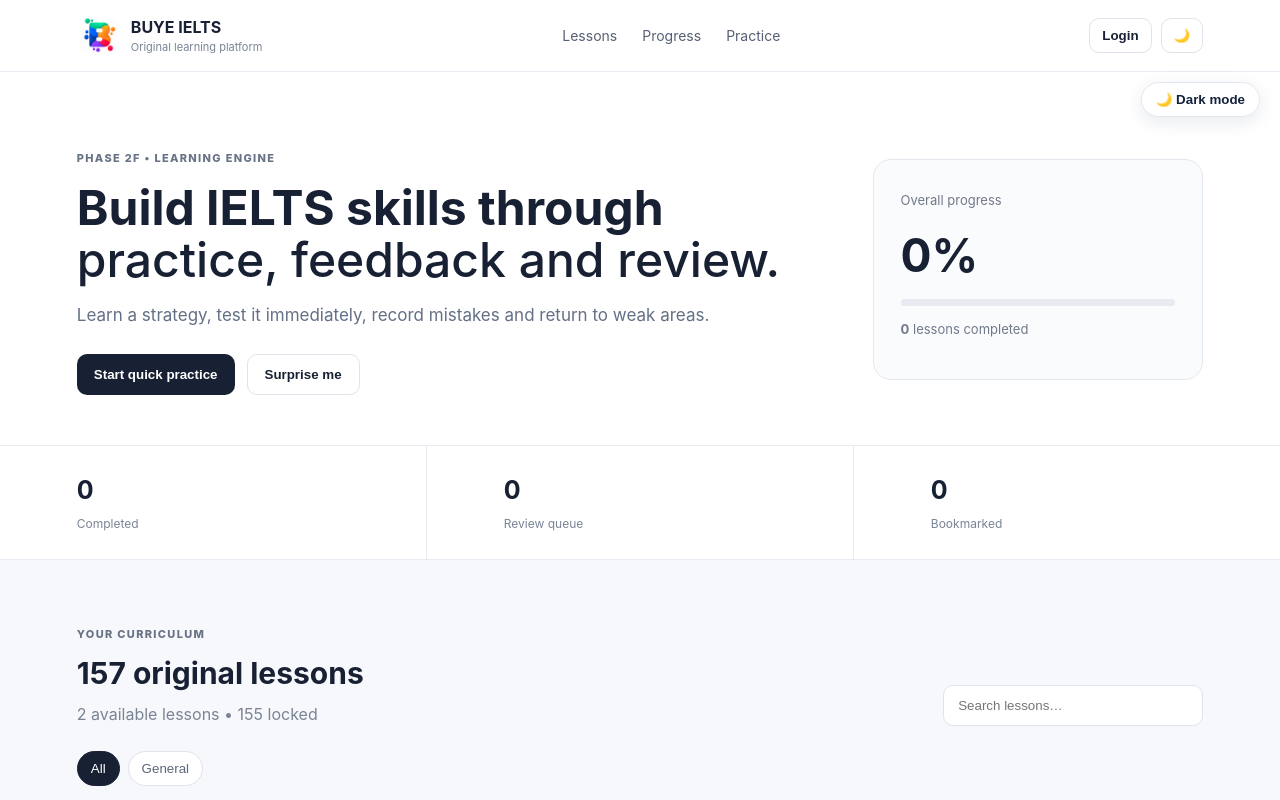
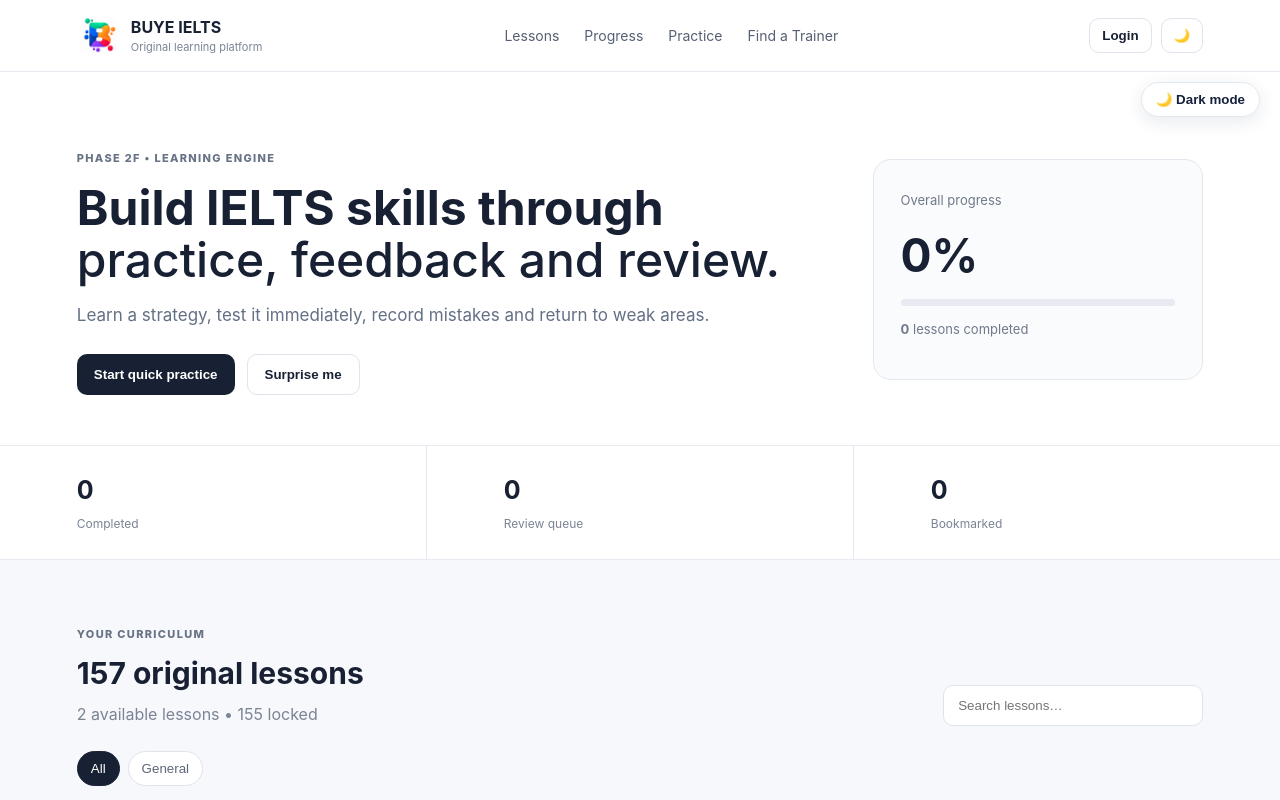
Before and after one commit to sujinaero-sys/buyeielts12092026, a plain HTML site: page web/ielts.html in a window 1280 px wide. Shown: the top 800 px of the page. Drawn offline with Linux system fonts and the light colour scheme.

Commit message:
feat: add Find a Trainer gateway to IELTS navigation

```diff
--- a/web/ielts.html
+++ b/web/ielts.html
@@ -1,6 +1,6 @@
 <!doctype html><html lang="en"><head><meta charset="utf-8"><meta name="viewport" content="width=device-width,initial-scale=1"><title>BUYE IELTS — Learn. Practise. Improve.</title><link rel="stylesheet" href="css/style.css">  <link rel="stylesheet" href="css/buye-theme.css">
 </head><body>
-<header class="topbar"><div class="brand"><img class="logo-img" src="assets/buye-logo.png" alt="BUYE logo"><div><strong>BUYE IELTS</strong><small>Original learning platform</small></div></div><nav><a href="#lessons">Lessons</a><a href="#progress">Progress</a><a href="practice.html">Practice</a></nav>
+<header class="topbar"><div class="brand"><img class="logo-img" src="assets/buye-logo.png" alt="BUYE logo"><div><strong>BUYE IELTS</strong><small>Original learning platform</small></div></div><nav><a href="#lessons">Lessons</a><a href="#progress">Progress</a><a href="practice.html">Practice</a><a href="https://iwm.buye.online/">Find a Trainer</a></nav>
 <div class="topbar-actions"><span class="auth-user" id="authUser"></span><button class="header-btn" id="loginBtn">Login</button><button class="header-btn" id="themeToggle">🌙</button></div></header>
 <main><section class="hero"><div><span class="eyebrow">PHASE 2F • LEARNING ENGINE</span><h1>Build IELTS skills through <span>practice, feedback and review.</span></h1><p>Learn a strategy, test it immediately, record mistakes and return to weak areas.</p><div class="hero-actions"><button class="primary" id="startPractice">Start quick practice</button><button class="secondary" id="randomLesson">Surprise me</button></div></div><div class="hero-card"><span>Overall progress</span><strong id="overallProgress">0%</strong><div class="track"><i id="progressFill"></i></div><p><b id="doneCount">0</b> lessons completed</p></div></section>
 <section class="stats" id="progress"><div><b id="doneCountSummary">0</b><span>Completed</span></div><div><b id="mistakeCount">0</b><span>Review queue</span></div><div><b id="bookmarkCount">0</b><span>Bookmarked</span></div></section>
```
